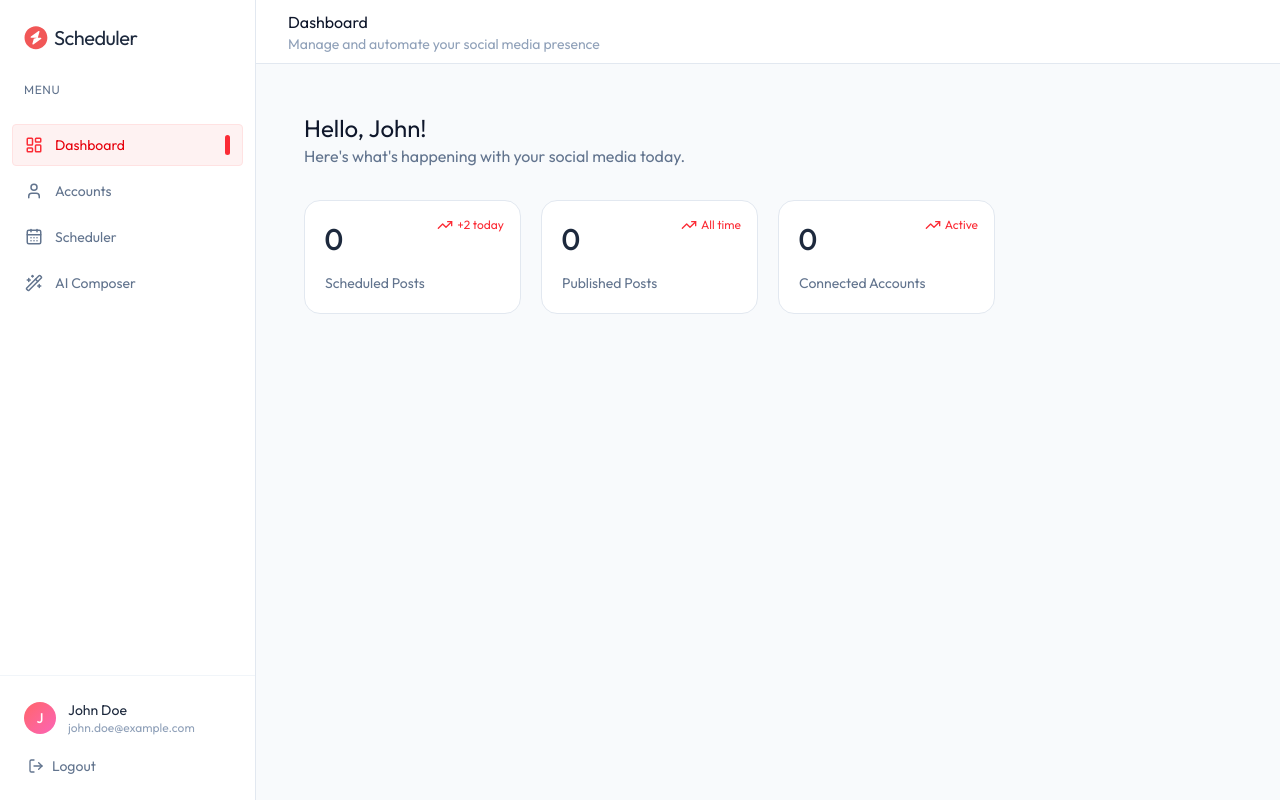
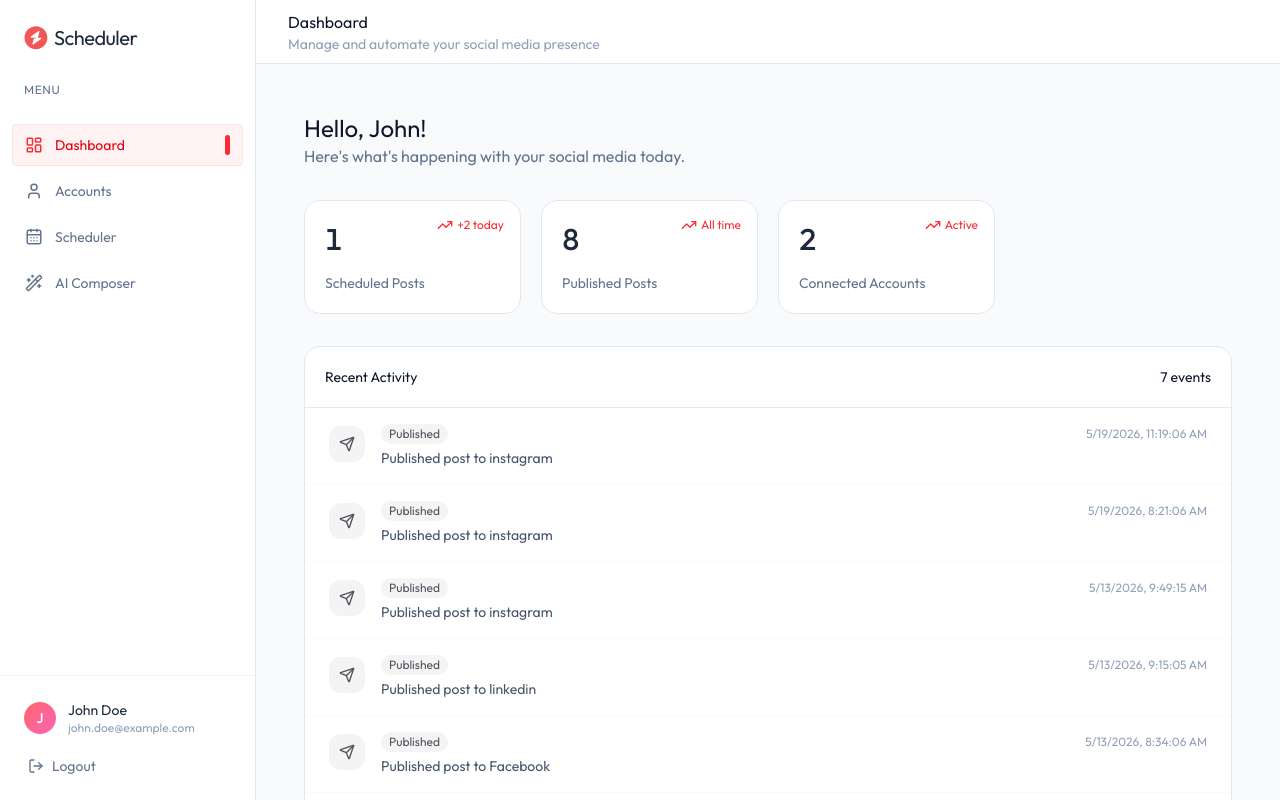
Before and after one commit to Hiten372/social-seheduler, a React (Vite) app in the folder client/: page /dashboard in a window 1280 px wide. Built offline with nearby package versions, Linux system fonts and the light colour scheme.

Commit message:
working on dashboard state

```diff
--- a/client/src/assets/assets.tsx
+++ b/client/src/assets/assets.tsx
@@ -9,7 +9,14 @@
 import img_4 from "./img-4.jpg";
 
 const LinkedInIcon = (props: React.SVGProps<SVGSVGElement>) => (
-    <svg xmlns="http://www.w3.org/2000/svg" viewBox="0 0 24 24" fill="currentColor" width="1em" height="1em" {...props}>
+  <svg
+    xmlns="http://www.w3.org/2000/svg"
+    viewBox="0 0 24 24"
+    fill="currentColor"
+    width="1em"
+    height="1em"
+    {...props}
+  >
     <path d="M20.447 20.452h-3.554v-5.569c0-1.328-.027-3.037-1.852-3.037-1.853 0-2.136 1.445-2.136 2.939v5.667H9.351V9h3.414v1.561h.046c.477-.9 1.637-1.85 3.37-1.85 3.601 0 4.267 2.37 4.267 5.455v6.286zM5.337 7.433c-1.144 0-2.063-.926-2.063-2.065 0-1.138.92-2.063 2.063-2.063 1.14 0 2.064.925 2.064 2.063 0 1.139-.925 2.065-2.064 2.065zm1.782 13.019H3.555V9h3.564v11.452zM22.225 0H1.771C.792 0 0 .774 0 1.729v20.542C0 23.227.792 24 1.771 24h20.451C23.2 24 24 23.227 24 22.271V1.729C24 .774 23.2 0 22.222 0h.003z" />
   </svg>
 );
@@ -22,10 +29,30 @@
 }
 
 export const PLATFORMS: Platform[] = [
-    { id: "twitter", name: "Twitter / X", icon: SiX, description: "Post tweets, threads, and media" },
-    { id: "linkedin", name: "LinkedIn", icon: LinkedInIcon, description: "Publish to your profile & company pages" },
-    { id: "facebook", name: "Facebook", icon: SiFacebook, description: "Manage your pages and profile" },
-    { id: "instagram", name: "Instagram", icon: SiInstagram, description: "Share photos, reels and stories" },
+  {
+    id: "twitter",
+    name: "Twitter / X",
+    icon: SiX,
+    description: "Post tweets, threads, and media",
+  },
+  {
+    id: "linkedin",
+    name: "LinkedIn",
+    icon: LinkedInIcon,
+    description: "Publish to your profile & company pages",
+  },
+  {
+    id: "facebook",
+    name: "Facebook",
+    icon: SiFacebook,
+    description: "Manage your pages and profile",
+  },
+  {
+    id: "instagram",
+    name: "Instagram",
+    icon: SiInstagram,
+    description: "Share photos, reels and stories",
+  },
 ];
 
 export const dummyPostsData: any = [
@@ -290,7 +317,8 @@
   {
     _id: "6a032883c109744f2108601e",
     user: "69fd96aea59dd584d3587a1d",
-        prompt: "Create a post for launching a new shoes with comet design in white ",
+    prompt:
+      "Create a post for launching a new shoes with comet design in white ",
     content:
       "Introducing the 'Astral White' – our revolutionary new footwear that redefines modern elegance. Crafted in pristine white, these sneakers feature an innovative comet-inspired design, symbolizing dynamic movement and groundbreaking style. Experience unparalleled comfort fused with a vision for the future of footwear. Elevate your stride. \n\nAvailable now. #AstralWhite #NewLaunch #FootwearInnovation #CometDesign #WhiteSneakers #FutureFashion #PremiumKicks #SneakerLaunch",
     mediaUrl: img_4,
@@ -313,7 +341,8 @@
   {
     _id: "6a02d755869ec095b0c34e3d",
     user: "69fd96aea59dd584d3587a1d",
-        prompt: 'a post for my yt video "How to create a Grocery Delivery MERN Project"',
+    prompt:
+      'a post for my yt video "How to create a Grocery Delivery MERN Project"',
     content:
       "🚀 New YouTube Tutorial Alert! 🚀\n\nElevate your full-stack development skills with our latest video: \"How to create a Grocery Delivery MERN Project.\" Learn to build a robust, real-world application from scratch using MongoDB, Express.js, React, and Node.js.\n\nIn this comprehensive guide, you'll gain practical skills in:\n✅ Database Schema Design\n✅ RESTful API Development\n✅ Interactive React UI Creation\n✅ Integrating essential delivery service features\n\nWhether you're looking to build your portfolio or deepen your MERN expertise, this tutorial provides clear, step-by-step instructions for creating a modern, scalable application.\n\nWatch now to kickstart your MERN project!\n[Link to YouTube Video]\n\n#MERNStack #WebDevelopment #ReactJS #NodeJS #MongoDB #ExpressJS #FullStackDeveloper #CodingTutorial #JavaScript #SoftwareDevelopment #GroceryApp #TechEducation #BuildProjects",
     mediaUrl: "",
--- a/client/src/pages/Dashboard.tsx
+++ b/client/src/pages/Dashboard.tsx
@@ -1,10 +1,17 @@
 import {
+  ActivityIcon,
   CircleCheckIcon,
   ClockIcon,
+  SendIcon,
   Share2Icon,
   TrendingUpIcon,
 } from "lucide-react";
-import { useState } from "react";
+import { useEffect, useState } from "react";
+import {
+  dummyAccountsData,
+  dummyActivityData,
+  dummyPostsData,
+} from "../assets/assets";
 
 const Dashboard = () => {
   const [stats, setStats] = useState({
@@ -13,6 +20,29 @@
     connectedAccounts: 0,
   });
   const [activities, setActivities] = useState<any[]>([]);
+  useEffect(() => {
+    const fetchDashboardData = async () => {
+      try {
+        const [postsRes, accountsRes, activityRes] = [
+          { data: dummyPostsData },
+          { data: dummyAccountsData },
+          { data: dummyActivityData },
+        ];
+        const posts = postsRes.data;
+        setStats({
+          scheduled: posts.filter((p: any) => p.status === "scheduled").length,
+          published: posts.filter((p: any) => p.status === "published").length,
+          connectedAccounts: accountsRes.data.filter(
+            (a: any) => a.status === "connected",
+          ).length,
+        });
+        setActivities(activityRes.data);
+      } catch (error: any) {
+        console.error("Error fetching dashboard data", error);
+      }
+    };
+    fetchDashboardData();
+  }, []);
 
   const statCards = [
     {
@@ -64,6 +94,52 @@
           </div>
         ))}
       </div>
+      {/*activity feed*/}
+      <div className="bg-white border border-slate-200 rounded-2xl overflow-hidden">
+        <div className="flex items-center justify-between p-5 border-b border-slate-200">
+          <h2 className="text-sm  text-slate-900">Recent Activity</h2>
+          <span className="text-sm text-slate-900">
+            {activities.length} events
+          </span>
+        </div>
+        {activities.length === 0 ? (
+          <div className="flex flex-col items-center justify-center py-16 px-6">
+            <div className="size-12 bg-slate-100 rounded-xl flex items-center justify-center mb-3">
+              <ActivityIcon className="size-6 text-slate-400" />
+            </div>
+            <p className=" text-slate-500">No recent activity yet</p>
+            <p className="text-sm text-slate-400 mt-1">
+              Connect accounts and schedule posts to see events here.
+            </p>
+          </div>
+        ) : (
+          <div className="divide-y divide-slate-50">
+            {activities.map((activity) => (
+              <div
+                key={activity._id}
+                className="flex items-start gap-4 px-6 py-4 hover:bg-slate-50/50 transition-colors"
+              >
+                <div className="size-9 rounded-xl flex items-center justify-center shrink-0 mt-0.5 bg-zinc-100 text-zinc-600">
+                  <SendIcon className="size-4" />
+                </div>
+                <div className="flex-1 min-w-0">
+                  <div className="flex items-center justify-between mb-1 gap-2">
+                    <span className="text-xs px-2 py-0.5 rounded-full bg-zinc-100 text-zinc-600">
+                      Published
+                    </span>
+                    <span className="text-xs text-slate-400 shrink-0">
+                      {new Date(activity.createdAt).toLocaleString()}
+                    </span>
+                  </div>
+                  <p className="text-sm text-slate-600">
+                    {activity.description}
+                  </p>
+                </div>
+              </div>
+            ))}
+          </div>
+        )}
+      </div>
     </div>
   );
 };
```
Lines whose indentation alone changed are shown as unchanged.
